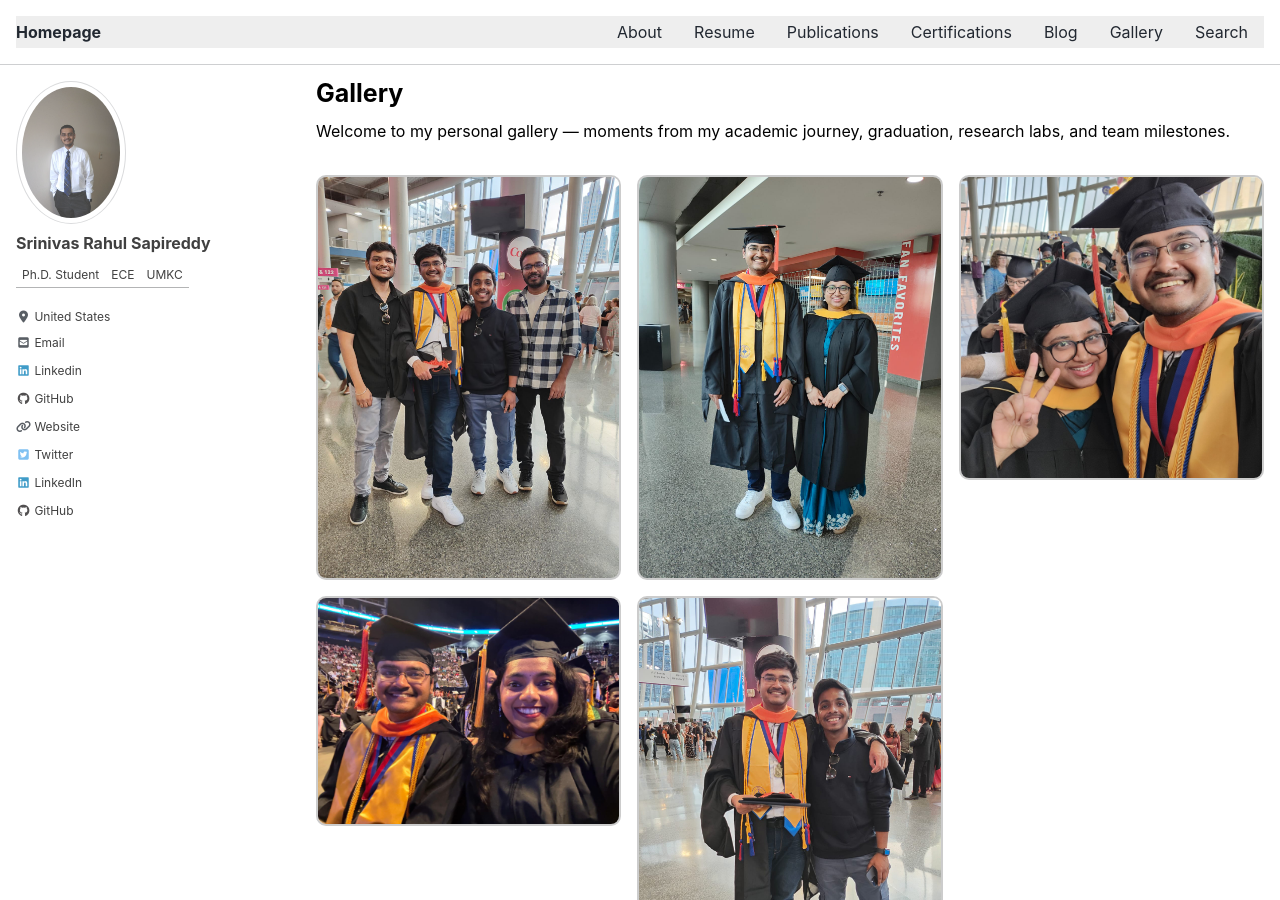
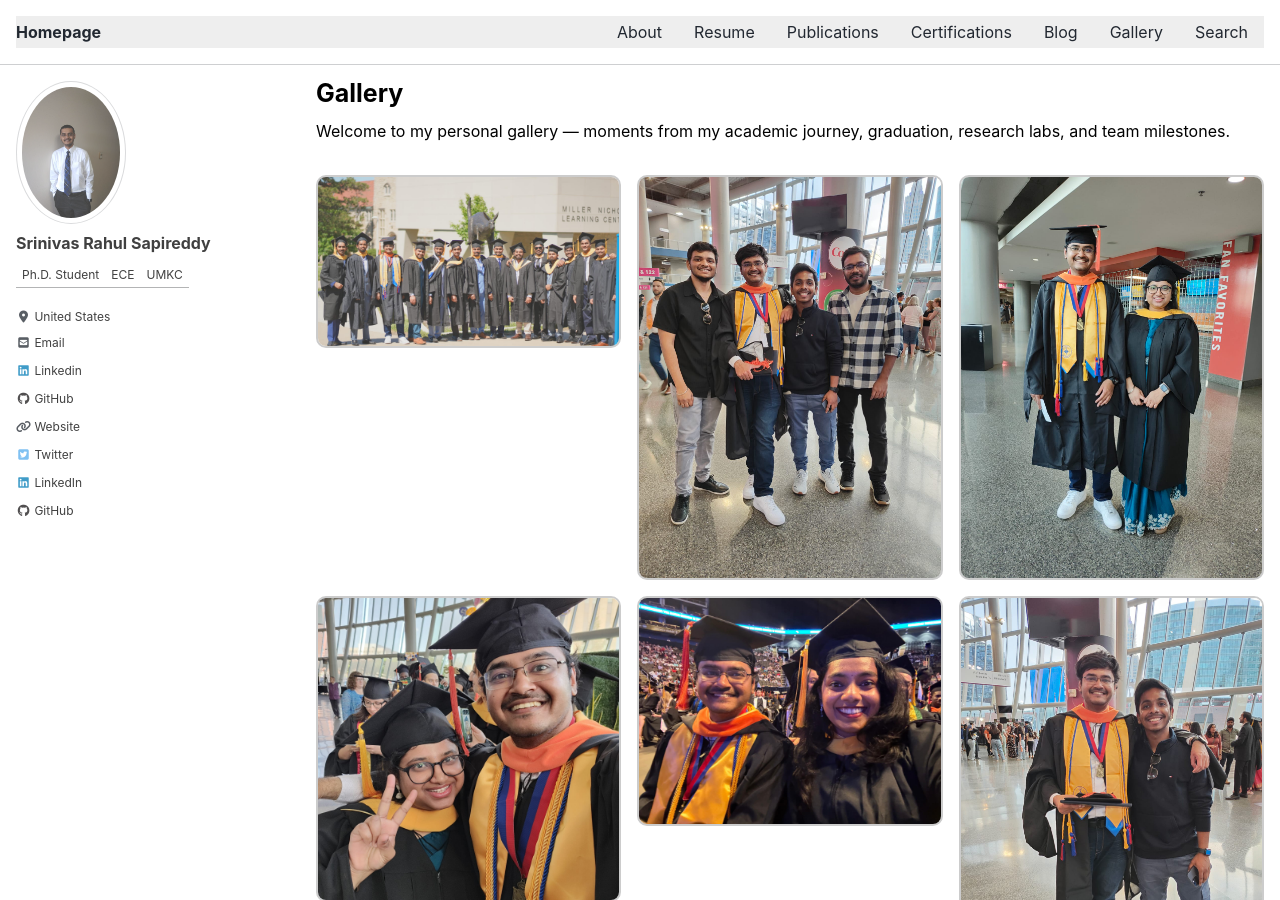
Before and after one commit to srsapireddy/srsapireddy.github.io, a Jekyll site: the page built from _pages/gallery.md, in a window 1280 px wide and 900 px high. Built offline with Jekyll 4.4.1, drawn with Linux system fonts in a browser that asks for light colours; cached includes are drawn as plain includes; nearby versions of some CDN libraries.

Commit message:
Update gallery.md

```diff
--- a/_pages/gallery.md
+++ b/_pages/gallery.md
@@ -72,6 +72,7 @@ Welcome to my personal gallery — moments from my academic journey, graduation,
 </style>
 
 <div class="gallery-grid" id="gallery">
+  <img src="/images/grad0.jpg" alt="Graduation 1">
   <img src="/images/grad1.jpg" alt="Graduation 1">
   <img src="/images/grad2.jpg" alt="Graduation 2">
   <img src="/images/grad3.jpg" alt="Graduation 3">
```
